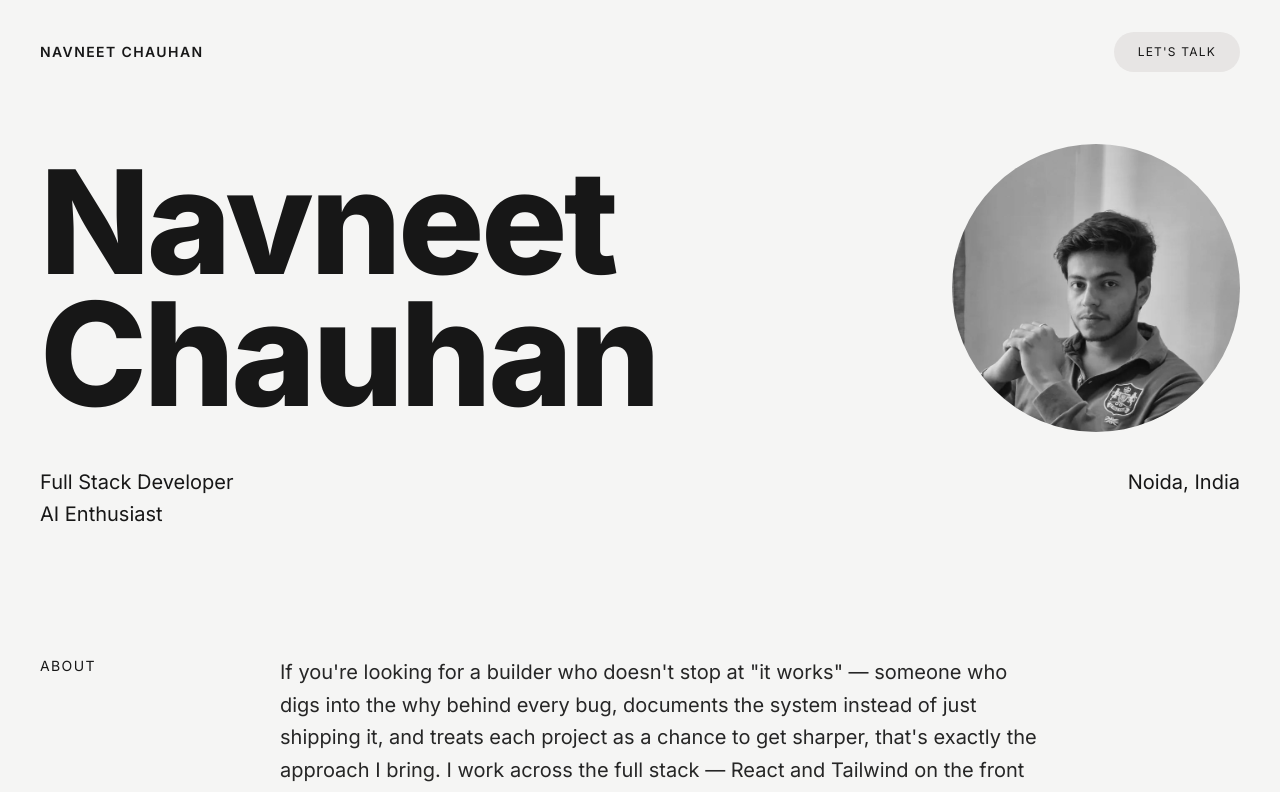
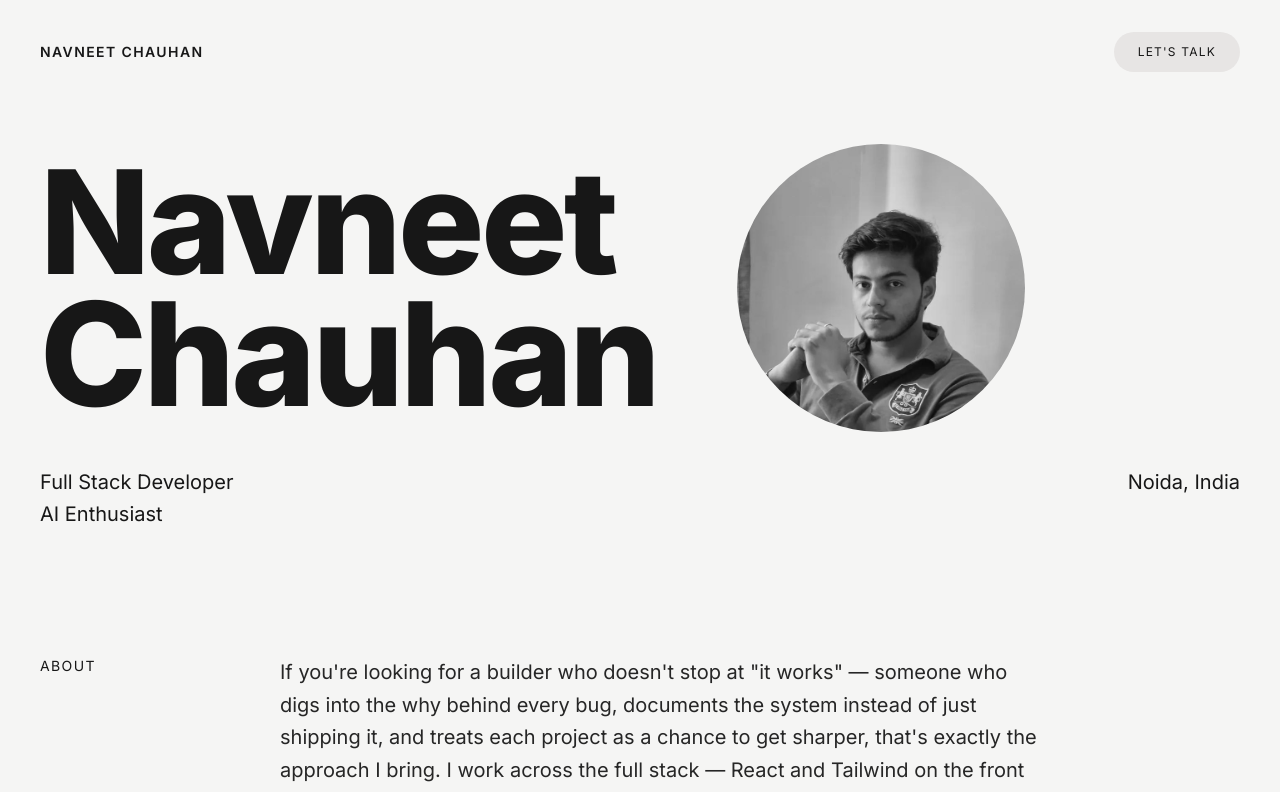
Before and after one commit to navneetthakurr/Navneet-Showcase, a React (Vite) app: page / in a window 1280 px wide. Shown: the top 792 px of the page. Built offline with nearby package versions, Linux system fonts and the light colour scheme.

Commit message:
make portfolio responsive for mobile

```diff
--- a/src/components/Portfolio.jsx
+++ b/src/components/Portfolio.jsx
@@ -57,7 +57,7 @@ export default function Portfolio() {
       <main className="max-w-[1800px] mx-auto px-6 sm:px-10 font-inter">
         <FadeInSection>
           <section className="pt-10">
-            <div className="flex flex-col-reverse sm:flex-row items-center gap-6 sm:gap-10 lg:gap-24 lg:justify-between">
+            <div className="flex flex-col-reverse sm:flex-row items-center gap-6 sm:gap-10 lg:gap-20">
               <h1 className="font-extrabold tracking-tight leading-[0.92] text-5xl sm:text-8xl lg:text-[9rem] break-words text-center sm:text-left">
                 Navneet
                 <br />
```
Also changed, not shown: 1 other file (tests, documents, lock files or other folders).
